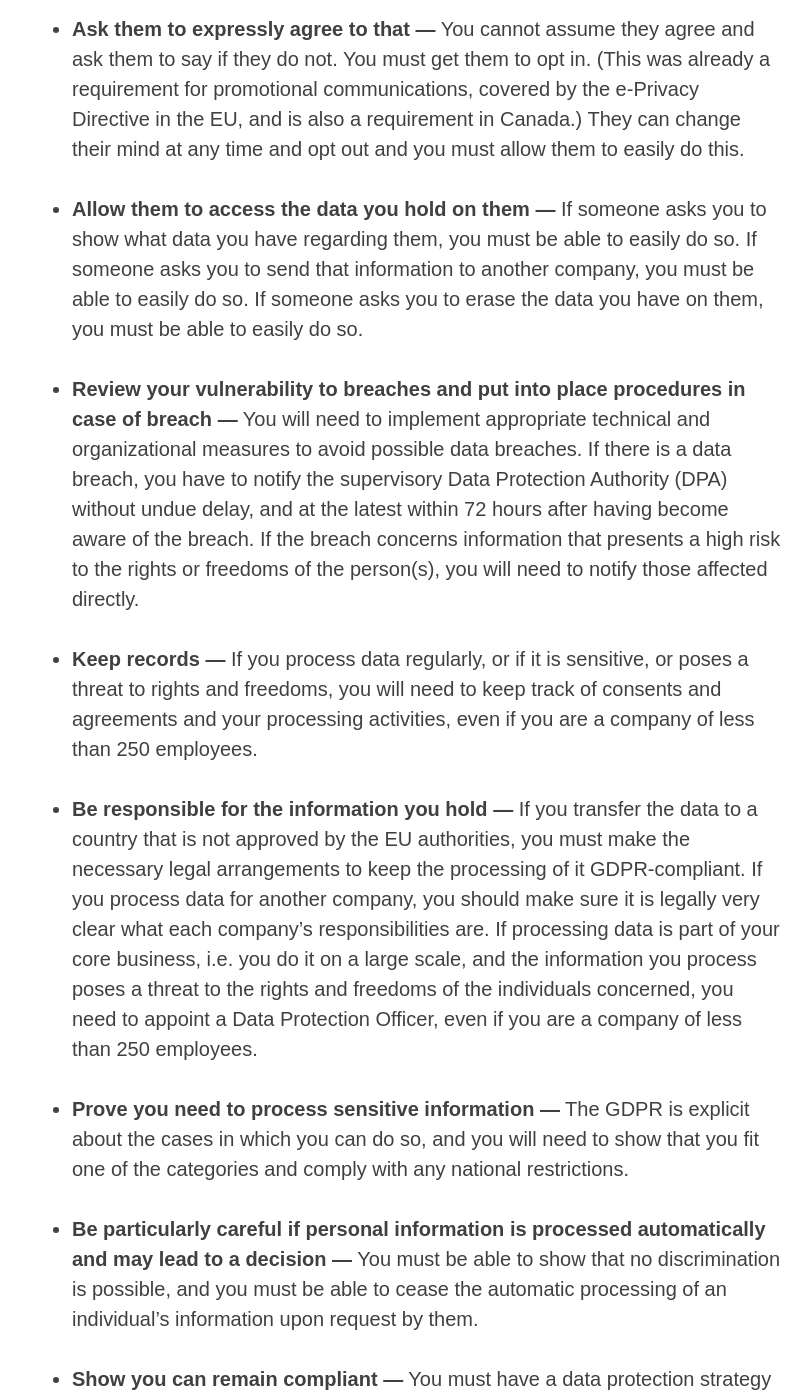
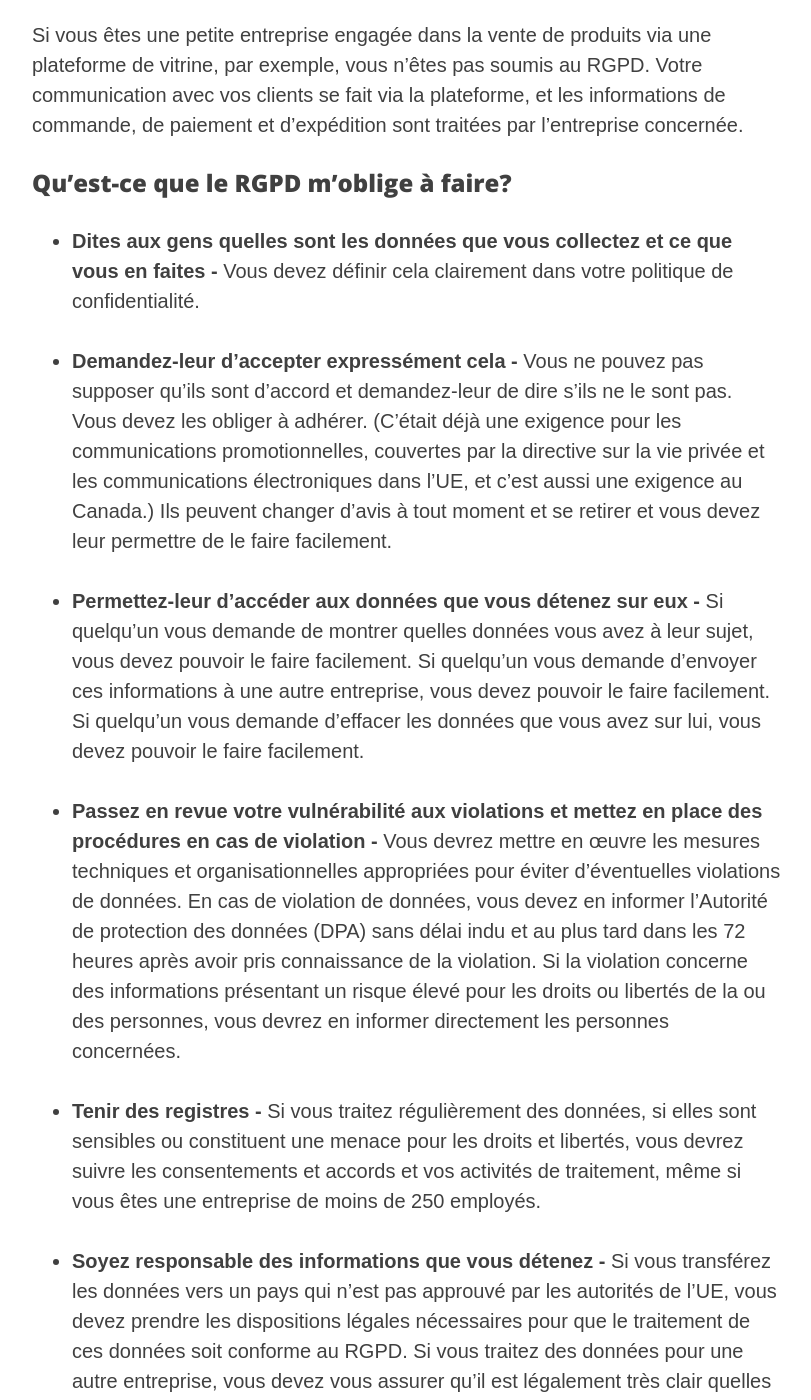
Before and after one commit to riod4/fr-services, a Jekyll site: the page built from _posts/2018-02-13-GDPR-privacy-protection.md, in a window 1280 px wide and 1400 px high, scrolled down 2763 px. Shown: the whole window, without its empty margins (233-1044 px from the left). Built offline with Jekyll 4.4.1, drawn with Linux system fonts in a browser that asks for light colours; nearby versions of some CDN libraries; some of the changed text lies outside the part shown.

Commit message:
2020-06-28 fr text placeholder

```diff
--- a/_posts/2018-02-13-GDPR-privacy-protection.md
+++ b/_posts/2018-02-13-GDPR-privacy-protection.md
@@ -1,10 +1,10 @@
 ---
 layout:     post
-title:      "GDPR: what SMEs need to know regarding privacy"
-subtitle:   "Clarifying the new EU data protection regulation."
-description: "GDPR is in the news. With the May 25, 2018, effective date looming, non-European businesses large and small are preoccupied with the question of compliance."
-date:       2018-02-13 12:00:00
-permalink:  /gdpr
+title:      "RGPD: ce que les PME doivent savoir en matière de confidentialité"
+subtitle:   "Le nouveau règlement de l'UE sur la protection des données."
+description: "Le RGPD fait l'actualité. Avec la date d'entrée en vigueur du 25 mai 2018, les grandes et petites entreprises non européennes sont préoccupées par la question de la conformité."
+date:       2020-06-28 12:00:00
+permalink:  /rgpd
 author:     "dario"
 header-img: "img/GDPR-privacy-protection.jpg"
 header-title:
@@ -13,72 +13,72 @@ header-credit-link:
 header-license:
 ---
 
-GDPR - General Data Protection Regulation - is in the news. With the May 25, 2018, effective date looming, non-European businesses large and small are preoccupied with the question of compliance.
+Le RGPD - Règlement Général sur la Protection des Données - fait l'actualité. Avec la date d'entrée en vigueur du 25 mai 2018, les grandes et petites entreprises non européennes sont préoccupées par la question de la conformité.
 
-As a small, even one-person, business or a mid-sized company, you probably still have a lot of questions. The wealth of information out there is often contradictory and rarely clear. Allow us to share with you our insight based on our extensive experience working with [European companies and authorities on personal data protection.]({{ site.url }}#portfolio)
+En tant que petite entreprise, même une seule personne, entreprise ou entreprise de taille moyenne, vous avez probablement encore beaucoup de questions. La richesse des informations est souvent contradictoire et rarement claire. Permettez-nous de partager avec vous nos idées sur la base de notre vaste expérience de travail avec [les entreprises et les autorités européennes sur la protection des données personnelles.]({{ site.url }}#portfolio)
 
-### Does the GDPR apply to me as an SME?
-Do you do business with people who live in Europe? Then the short answer is yes.
+### Le RGPD s'applique-t-il à moi en tant que PME?
+Faites-vous affaire avec des personnes qui vivent en Europe? Alors la réponse courte est oui.
 
-The GDPR regulates the <em>processing</em> of <em>personally identifiable information</em> (PII). Processing, simply put, means collecting, storing or using information. Since our means of communication are predominantly electronic today, you collect and store, in some way, information that personally identifies these people.
+Le RGPD réglemente le <em>traitement</em> des <em>informations personnellement identifiables</em> (PII). Traiter, tout simplement, signifie collecter, stocker ou utiliser des informations. Étant donné que nos moyens de communication sont principalement électroniques aujourd'hui, vous collectez et stockez, d'une certaine manière, des informations qui identifient personnellement ces personnes.
 
-### What is personally identifiable information (PII)?
-The simplest form of this is your email contact list that gathers and stores a person’s first name, last name, and email address, usually containing part or all of that name. Even a professional email address, i.e. <em>name.surname@company.com</em> is concerned.
+### Que sont les informations personnelles identifiables (PII)?
+La forme la plus simple est votre liste de contacts de messagerie qui rassemble et stocke le prénom, le nom et l'adresse e-mail d'une personne, contenant généralement une partie ou la totalité de ce nom. Même une adresse e-mail professionnelle, c'est-à-dire <em>nom.surnom@companie.com</em> est concernée.
 
-Other examples of PII are:
-* a home address;
-* an identification card number;
-* location data (for example the location data function on a mobile phone) <sup>[1](#myfootnote1)</sup> ;
-* an Internet Protocol (IP) address;
-* a cookie ID <sup>[1](#myfootnote1)</sup> ;
-* the advertising identifier of your phone;
-* data held by a hospital or doctor, which could be a symbol that uniquely identifies a person.
+D'autres exemples de PII sont:
+* une adresse personnelle;
+* un numéro de carte d'identité;
+* données de localisation (par exemple la fonction de données de localisation sur un téléphone mobile) <sup>[1](#myfootnote1)</sup> ;
+* une adresse IP (Internet Protocol);
+* un identifiant de cookie <sup>[1](#myfootnote1)</sup> ;
+* l'identifiant publicitaire de votre téléphone;
+* données détenues par un hôpital ou un médecin, qui pourraient être un symbole identifiant de manière unique une personne.
 
-By now, you’re probably asking…
+Maintenant, vous demandez probablement…
 
-### Why is it important to protect personally identifiable information (PII)?
-The GDPR aims to protect against potential misuse, i.e. unauthorized use, of such personally identifiable information. By this, we mean either by a company in the course of its business (sending unsolicited promotional emails, sales of lists, profiling for advertising or decision purposes, etc.), or by an illicit entity that steals the information from a professional or company, using it to commit a crime (fraud, theft, defamation etc.)
+### Pourquoi est-il important de protéger les informations personnelles identifiables (PII)?
+Le RGPD vise à protéger contre une utilisation abusive potentielle, c'est-à-dire une utilisation non autorisée, de ces informations personnellement identifiables. Par cela, nous entendons soit par une entreprise dans le cadre de ses activités (envoi d'e-mails promotionnels non sollicités, vente de listes, profilage à des fins publicitaires ou décisionnelles, etc.), soit par une entité illicite qui vole les informations à un professionnel ou à une entreprise , l'utiliser pour commettre un délit (fraude, vol, diffamation, etc.)
 
-Therefore, such information as a company registration number, a generic company email address like <em>info@company.com</em>, or any data that is anonymized (e.g. anonymized census data), is not considered PII because it presents no risk to an identifiable individual.
+Par conséquent, des informations telles qu'un numéro d'enregistrement d'entreprise, une adresse e-mail générique d'entreprise comme <em> information@companie.com </em>, ou toute donnée anonymisée (par exemple, des données de recensement anonymisées), ne sont pas considérées comme des informations personnelles car elles ne présentent aucune risque pour une personne identifiable.
 
-### Is all PII the same?
-No. Some information is considered sensitive. Sensitive data includes information about the health, race, sexual orientation, religious, philosophical or political beliefs, criminal record, and genetic or biometric data of an individual. In other words, anything that can be used against them and cause them harm. Such information is subject to extra safeguards.
+### Les PII sont-ils tous identiques?
+Non. Certaines informations sont considérées comme sensibles. Les données sensibles comprennent des informations sur la santé, la race, l'orientation sexuelle, les convictions religieuses, philosophiques ou politiques, le casier judiciaire et les données génétiques ou biométriques d'un individu. En d'autres termes, tout ce qui peut être utilisé contre eux et leur causer du tort. Ces informations sont soumises à des garanties supplémentaires.
 
-### What if I use a third-party platform to process the data?
-If you are a small business engaged in the sale of products via a storefront platform, for example, you are not subject to GDPR. Your communication with your customers takes place via the platform, and order, payment and shipping information is processed by the company in question.
+### Et si j'utilise une plateforme tierce pour traiter les données?
+Si vous êtes une petite entreprise engagée dans la vente de produits via une plateforme de vitrine, par exemple, vous n'êtes pas soumis au RGPD. Votre communication avec vos clients se fait via la plateforme, et les informations de commande, de paiement et d'expédition sont traitées par l'entreprise concernée.
 
-### What does the GDPR require me to do?
-* **Tell people what data you collect and what you do with it —** You need to set this out clearly in your Privacy Policy.
+### Qu'est-ce que le RGPD m'oblige à faire?
+* **Dites aux gens quelles sont les données que vous collectez et ce que vous en faites -** Vous devez définir cela clairement dans votre politique de confidentialité.
 
-* **Ask them to expressly agree to that —** You cannot assume they agree and ask them to say if they do not. You must get them to opt in. (This was already a requirement for promotional communications, covered by the e-Privacy Directive in the EU, and is also a requirement in Canada.) They can change their mind at any time and opt out and you must allow them to easily do this.
+* **Demandez-leur d'accepter expressément cela -** Vous ne pouvez pas supposer qu'ils sont d'accord et demandez-leur de dire s'ils ne le sont pas. Vous devez les obliger à adhérer. (C'était déjà une exigence pour les communications promotionnelles, couvertes par la directive sur la vie privée et les communications électroniques dans l'UE, et c'est aussi une exigence au Canada.) Ils peuvent changer d'avis à tout moment et se retirer et vous devez leur permettre de le faire facilement.
 
-* **Allow them to access the data you hold on them —** If someone asks you to show what data you have regarding them, you must be able to easily do so. If someone asks you to send that information to another company, you must be able to easily do so. If someone asks you to erase the data you have on them, you must be able to easily do so.
+* **Permettez-leur d'accéder aux données que vous détenez sur eux -** Si quelqu'un vous demande de montrer quelles données vous avez à leur sujet, vous devez pouvoir le faire facilement. Si quelqu'un vous demande d'envoyer ces informations à une autre entreprise, vous devez pouvoir le faire facilement. Si quelqu'un vous demande d'effacer les données que vous avez sur lui, vous devez pouvoir le faire facilement.
 
-* **Review your vulnerability to breaches and put into place procedures in case of breach —** You will need to implement appropriate technical and organizational measures to avoid possible data breaches. If there is a data breach, you have to notify the supervisory Data Protection Authority (DPA) without undue delay, and at the latest within 72 hours after having become aware of the breach. If the breach concerns information that presents a high risk to the rights or freedoms of the person(s), you will need to notify those affected directly.
+* **Passez en revue votre vulnérabilité aux violations et mettez en place des procédures en cas de violation -** Vous devrez mettre en œuvre les mesures techniques et organisationnelles appropriées pour éviter d'éventuelles violations de données. En cas de violation de données, vous devez en informer l'Autorité de protection des données (DPA) sans délai indu et au plus tard dans les 72 heures après avoir pris connaissance de la violation. Si la violation concerne des informations présentant un risque élevé pour les droits ou libertés de la ou des personnes, vous devrez en informer directement les personnes concernées.
 
-* **Keep records —** If you process data regularly, or if it is sensitive, or poses a threat to rights and freedoms, you will need to keep track of consents and agreements and your processing activities, even if you are a company of less than 250 employees.
+* **Tenir des registres -** Si vous traitez régulièrement des données, si elles sont sensibles ou constituent une menace pour les droits et libertés, vous devrez suivre les consentements et accords et vos activités de traitement, même si vous êtes une entreprise de moins de 250 employés.
 
-* **Be responsible for the information you hold  —** If you transfer the data to a country that is not approved by the EU authorities, you must make the necessary legal arrangements to keep the processing of it GDPR-compliant. If you process data for another company, you should make sure it is legally very clear what each company’s responsibilities are. If processing data is part of your core business, i.e. you do it on a large scale, and the information you process poses a threat to the rights and freedoms of the individuals concerned, you need to appoint a Data Protection Officer, even if you are a company of less than 250 employees.
+* **Soyez responsable des informations que vous détenez -** Si vous transférez les données vers un pays qui n'est pas approuvé par les autorités de l'UE, vous devez prendre les dispositions légales nécessaires pour que le traitement de ces données soit conforme au RGPD. Si vous traitez des données pour une autre entreprise, vous devez vous assurer qu'il est légalement très clair quelles sont les responsabilités de chaque entreprise. Si le traitement des données fait partie de votre cœur de métier, c'est-à-dire que vous le faites à grande échelle, et que les informations que vous traitez constituent une menace pour les droits et libertés des personnes concernées, vous devez nommer un délégué à la protection des données, même si vous êtes une entreprise de moins de 250 salariés.
 
-* **Prove you need to process sensitive information —** The GDPR is explicit about the cases in which you can do so, and you will need to show that you fit one of the categories and comply with any national restrictions.
+* **Prouvez que vous devez traiter des informations sensibles -** Le RGPD est explicite sur les cas dans lesquels vous pouvez le faire, et vous devrez montrer que vous correspondez à l'une des catégories et respectez toutes les restrictions nationales.
 
-* **Be particularly careful if personal information is processed automatically and may lead to a decision —** You must be able to show that no discrimination is possible, and you must be able to cease the automatic processing of an individual’s information upon request by them.
+* **Soyez particulièrement prudent si les informations personnelles sont traitées automatiquement et peuvent conduire à une décision -** Vous devez être en mesure de prouver qu'aucune discrimination n'est possible, et vous devez être en mesure de cesser le traitement automatique des informations d'une personne à la demande de leur.
 
-* **Show you can remain compliant —** You must have a data protection strategy in place and make sure it is always current.
+* **Montrez que vous pouvez rester conforme -** Vous devez avoir une stratégie de protection des données en place et vous assurer qu'elle est toujours à jour.
 
-### But how do I do all that?
-Becoming GDPR-compliant is a process requiring a plan, resources, a full understanding of the framework, and the right operational skills. In Europe, GDPR is not such a big deal because personal data protection is nothing new. In fact, the new regulation does not revolutionize data protection, but strengthens and unifies it throughout the 28 member states of the EU.
+### Mais comment faire tout ça?
+La conformité au RGPD est un processus qui nécessite un plan, des ressources, une compréhension complète du cadre et les bonnes compétences opérationnelles. En Europe, le RGPD n'est pas si important, car la protection des données personnelles n'a rien de nouveau. En fait, le nouveau règlement ne révolutionne pas la protection des données, mais la renforce et l'unifie dans les 28 États membres de l'UE.
 
-As a result, it also simplifies the regulatory environment for international business. You may not know it but, if you were doing business with people in the EU already, you were subject to the regulations of their country of residence, which could vary from place to place. Now you only have one set of rules to worry about, though enforcement remains a national responsibility.
+En conséquence, il simplifie également l'environnement réglementaire pour le commerce international. Vous ne le savez peut-être pas, mais si vous faisiez déjà des affaires avec des personnes dans l'UE, vous étiez soumis aux réglementations de leur pays de résidence, qui pouvaient varier d'un endroit à l'autre. Maintenant, vous n'avez qu'un seul ensemble de règles à vous soucier, bien que l'application reste une responsabilité nationale.
 
-We understand that this is a headache for North American companies. Find out how we can apply our 20 years of experience in Europe to helping you achieve ongoing GDPR-compliance. [**Contact us**]({{ site.baseurl }}/contact)
+Nous comprenons qu'il s'agit d'un casse-tête pour les entreprises nord-américaines. Découvrez comment nous pouvons mettre à profit nos 20 années d'expérience en Europe pour vous aider à atteindre la conformité GDPR continue. [** Contactez-nous **]({{ site.baseurl }}/contact)
 
-**Important Note:** This post does not constitute legal advice.
+**Remarque importante:** Ce message ne constitue pas un avis juridique.
 
-**References**
-* Articles 2, 4(1) and(5) and Recitals (14), (15), (26), (27), (29) and (30) of the GDPR
-* WP 01245/07/EN, WP 136 Opinion 4/2007 on the concept of personal data
-* Article 29 Working Party Opinion 05/2014 on Anonymisation Techniques
+**Références**
+* Articles 2, 4, paragraphes 1 et 5, et considérants 14, 15, 26, 27, 29 et 30 du RGPD
+* WP 01245/07/EN, WP 136; avis sur la notion de données personnelles
+* Avis 05/2014 «Article 29» du groupe de travail sur les techniques d'anonymisation
 
 
-<a name="myfootnote1">1</a>:The use of location data or cookies is covered by further, specific legislation also – the ePrivacy Directive (Directive 2002/58/EC of the European Parliament and of the Council of 12 July 2002 (OJ L 201, 31.7.2002, p. 37)  and Regulation (EC) No 2006/2004) of the European Parliament and of the Council of 27 October 2004 (OJ L 364, 9.12.2004, p. 1).
+<a name="myfootnote1">1</a>:L'utilisation de données de localisation ou de cookies est également couverte par une législation spécifique supplémentaire - la directive sur la vie privée et les communications électroniques (directive 2002/58/CE du Parlement européen et du Conseil du 12 Juillet 2002 (JO L 201 du 31.7.2002, p. 37) et règlement (CE) no 2006/2004) du Parlement européen et du Conseil du 27 octobre 2004 (JO L 364 du 9.12.2004, p. 1).
```
